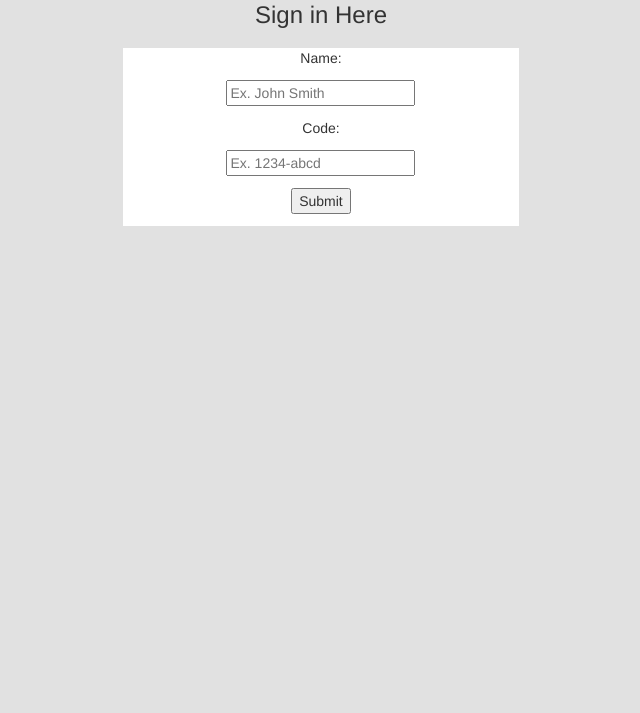
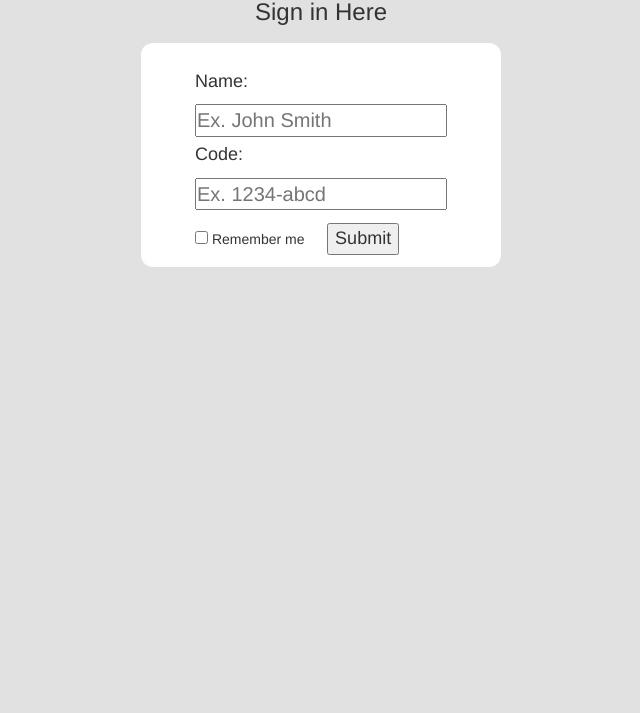
Before and after one commit to garyman12/attendance, a website: page index.html in a window 1280 px wide. Shown: the part 87-800 px from the top of the page, without its empty margins (319-959 px from the left). Drawn offline with nearby package versions, Linux system fonts and the light colour scheme.

Commit message:
Updated styling for student login.  Also added admin dashboard login.

```diff
--- a/index.html
+++ b/index.html
@@ -6,25 +6,32 @@
         <script src="https://ajax.googleapis.com/ajax/libs/jquery/3.2.1/jquery.min.js"></script>
         <script src="https://maxcdn.bootstrapcdn.com/bootstrap/3.3.7/js/bootstrap.min.js"></script>
         <!-- Other Resources -->
-        <link rel="stylesheet" type="text/css" href="css/attendance.css">
+        <link rel="stylesheet" type="text/css" href="public/css/login.css">
     </head>
     <body>
-        <div class="col-sm-4">
-
-        </div>
-        <div class="col-sm-4">
-            <center><h1 id='title'>Attendance</h1></center>
-            <center><h3 id='titledesc'>Sign in Here</h3></center>
-            <div id='enterfield'>
-                    <center><p class='spaceout'>Name:</p>
-                    <input type="text" name="Name" class='spaceout' placeholder="Ex. John Smith">
-                    <p class='spaceout'>Code:</p>
-                    <input type="text" name="Code" class='spaceout' placeholder="Ex. 1234-abcd"> <br>
-                    <button class='spaceout' onclick'submitInfo()'>Submit</button></center>
+        <div class='container'>
+            <div class='row'>
+                <div class="col-sm-4"></div>
+                <div class="col-sm-4">
+                    <center><h1 id='title'>Attendance</h1></center>
+                    <center><h3 id='titledesc'>Sign in Here</h3></center>
+                    <div id='login'>
+                        <div id='enterfield'>
+                            <br>
+                            <p>Name:</p>
+                            <input type="text" class='textinput' name="Name" placeholder="Ex. John Smith">
+                            <p style='margin-top: 2%;'>Code:</p>
+                            <input type="text" class='textinput' name="Code" placeholder="Ex. 1234-abcd">
+                            <label>
+                                <input type="checkbox" value="">
+                                Remember me
+                            </label>
+                            <button class='spaceout' style='margin: 5%;' onclick'submitInfo()'>Submit</button>
+                        </div>
+                    </div>
+                </div>
+                <div class="col-sm-4"></div>
             </div>
-        </div>
-        <div class="col-sm-4">
-
         </div>
     </body>
 </html>
--- a/public/css/attendance.css
+++ /dev/null
@@ -1,17 +0,0 @@
-body{
-    background-color: #E1E1E1;
-}
-#enterfield{
-    background-color: white;
-    width: 100%;
-}
-#titledesc{
-    margin-top: 0%;
-    margin-bottom: 5%;
-}
-#title{
-    margin-top: 10%;
-}
-.spaceout{
-    margin-bottom: 3%;
-}
--- /dev/null
+++ b/public/css/login.css
@@ -0,0 +1,35 @@
+body{
+    background-color: #E1E1E1;
+}
+#enterfield{
+    width: 70%;
+    margin: auto;
+}
+#login{
+    background-color: white;
+    border-radius: 12px;
+    font-size: 18px;
+    width: 100%;
+}
+#titledesc{
+    margin-top: 0%;
+    margin-bottom: 5%;
+}
+#title{
+    margin-top: 10%;
+}
+#top{
+    margin-top: 3%;
+}
+.textinput{
+    font-size: 20;
+    margin: auto;
+    padding: 0;
+    display: block;
+    width: 100%;
+}
+label{
+    font-weight: normal;
+    font-size: 14;
+    margin: 0 2% 0 0;
+}
```
Also changed, not shown: login.html (+27 -3 lines).
